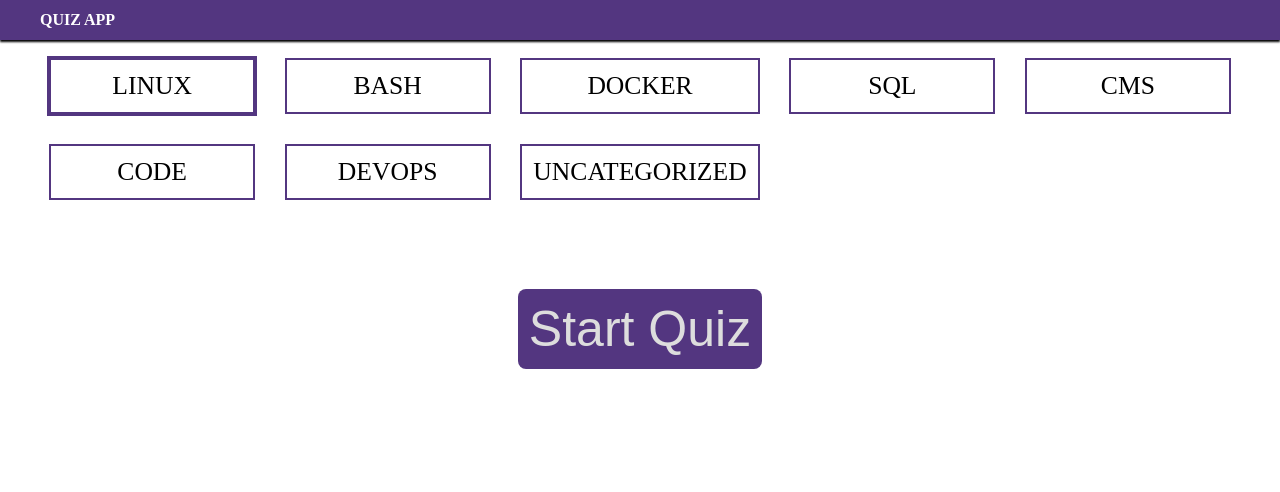
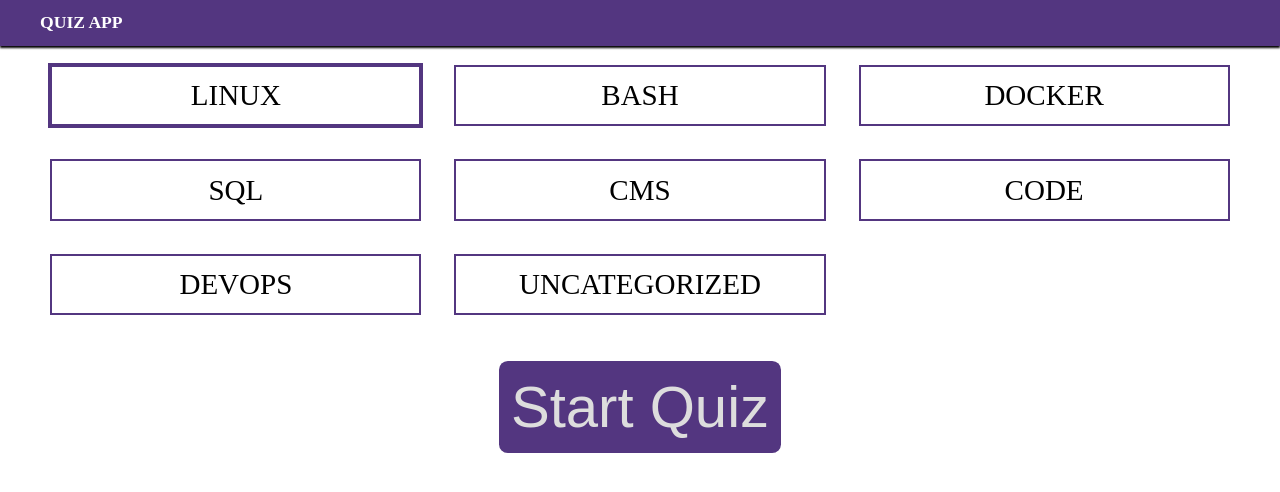
Before and after one commit to antklim89/quiz_app_vite, a Vue app: page / in a window 1280 px wide. Shown: the top 492 px of the page. Built offline with nearby package versions, Linux system fonts and the light colour scheme; no server answers.

Commit message:
update styles

```diff
--- a/src/styles/global.scss
+++ b/src/styles/global.scss
@@ -10,11 +10,45 @@
     --light-color: #ddd;
     --dark-color: #111;
 
-    --space-1: .2rem;
-    --space-2: .7rem;
-    --space-3: 1rem;
-    --space-4: 2rem;
-    --space-5: 4rem;
+    --sp-1: .2rem;
+    --sp-2: .7rem;
+    --sp-3: 1rem;
+    --sp-4: 2rem;
+    --sp-5: 4rem;
+
+    --cols: 1;
+
+    --fs-xs: var(--fs) * 0.7;
+    --fs-sm: var(--fs) * 0.5;
+    --fs: .8rem;
+    --fs-lg: calc(var(--fs) * 1.5);
+    --fs-xl: calc(var(--fs) * 3);
+}
+
+
+@media screen and (min-width: 640px) {
+    :root {
+        --cols: 2;
+        --fs: 1rem;
+    }
+}
+
+@media screen and (min-width: 1080px) {
+    :root {
+        --cols: 3;
+        --fs: 1.1rem;
+    }
+}
+
+@media screen and (min-width: 1920px) {
+    :root {
+        --cols: 4;
+        --fs: 1.2rem;
+    }
+}
+
+html {
+    font-size: var(--fs);
 }
 
 button {
@@ -24,8 +58,7 @@ button {
 .button {
     background: var(--primary-color);
     border: none;
-    padding: var(--space-3) var(--space-5);
-    margin: var(--space-3) auto;
+    padding: var(--sp-3) var(--sp-3);
     color: var(--light-color);
     text-decoration: none;
 
@@ -43,23 +76,23 @@ button {
 
 .title {
     color: var(--primary-color);
-    font-size: 2rem;
+    font-size: var(--fs-xl);
     text-transform: uppercase;
     text-align: center;
-    margin: var(--space-4) 0;
+    margin: var(--sp-4) 0;
 }
 
 
 
 .select {
-    padding: var(--space-2);
+    padding: var(--sp-2);
     display: flex;
 
     label {
         --outline-width: 2px;
         width: 100%;
         outline: var(--outline-width) solid var(--primary-color);
-        padding: var(--space-2);
+        padding: var(--sp-2);
         cursor: pointer;
         text-align: center;
         transition: 100ms;
--- a/src/views/Home.vue
+++ b/src/views/Home.vue
@@ -90,24 +90,25 @@ export default defineComponent({
     display: flex;
     justify-content: center;
     flex-wrap: wrap;
+    margin: var(--sp-4) var(--sp-1);
 
     .button {
-        font-size: 50px;
+        text-align: center;
+        font-size: var(--fs-xl);
         border-radius: 0.5rem;
-        padding: var(--space-2);
-        margin: 5rem 1rem;
+        padding: var(--sp-2);
     }
 }
 
 .categories {
     display: grid;
-    grid-template-columns: repeat(5, 1fr);
-    gap: var(--space-2);
+    grid-template-columns: repeat(var(--cols), 1fr);
+    gap: var(--sp-2);
 }
 
 .category {
     label {
-        font-size: 1.6rem;
+        font-size: var(--fs-lg);
         text-transform: uppercase;
     }
 }
--- a/src/views/Question.vue
+++ b/src/views/Question.vue
@@ -36,29 +36,28 @@
             <router-link
                 v-if="store.getters.hasPrevQuestion"
                 :to="{name: 'Question', params: { id: Number($route.params.id) - 1 }}"
-                class="button"
+                class="button actions__item"
             >
                 Previous Question
             </router-link>
             <router-link
                 v-else
                 :to="{ name: 'Home' }"
-                class="button"
+                class="button actions__item"
             >
                 Go Home
             </router-link>
-            <div class="grow" />
             <router-link
                 v-if="store.getters.hasNextQuestion && store.getters.hasSelectedAnswer"
                 :to="{name: 'Question', params: { id: Number($route.params.id) + 1 }}"
-                class="button"
+                class="button actions__item"
             >
                 Next Question
             </router-link>
             <router-link
                 v-else-if="!store.getters.hasNextQuestion && store.getters.hasSelectedAnswer"
                 :to="{ name: 'Result' }"
-                class="button"
+                class="button actions__item"
             >
                 Show Results
             </router-link>
@@ -127,17 +126,19 @@ export default defineComponent({
 
 <style lang="scss" scoped>
     .question {
-        margin-bottom: var(--space-2);
+        margin-bottom: var(--sp-2);
     }
     .answers {
         display: grid;
-        grid-template-columns: repeat(4, 1fr);
+        grid-template-columns: repeat(var(--cols), 1fr);
     }
     .actions {
         display: flex;
+        justify-content: space-around;
+        margin-top: var(--sp-5);
 
-        .grow {
-            flex-grow: 1;
+        &__item {
+            margin: 0 var(--sp-2);
         }
     }
     .no-question {
--- a/src/views/Result.vue
+++ b/src/views/Result.vue
@@ -86,9 +86,9 @@ export default defineComponent({
 
 <style lang="scss" scoped>
 .conclusion {
-    font-size: 2rem;
+    font-size: var(--fs-lg);
     color: var(--primary-color);
-    margin-bottom: var(--space-5);
+    margin-bottom: var(--sp-5);
     text-align: center;
 }
 
@@ -98,16 +98,15 @@ export default defineComponent({
 }
 
 .result {
-    padding: var(--space-2);
-    margin-bottom: var(--space-1);
+    padding: var(--sp-2);
+    margin-bottom: var(--sp-1);
 
     &__title {
         color: var(--primary-color);
     }
 
     &__answer {
-        font-size: 1.2rem;
-        margin: var(--space-2) 0;
+        margin: var(--sp-2) 0;
     }
 }
 </style>
```
